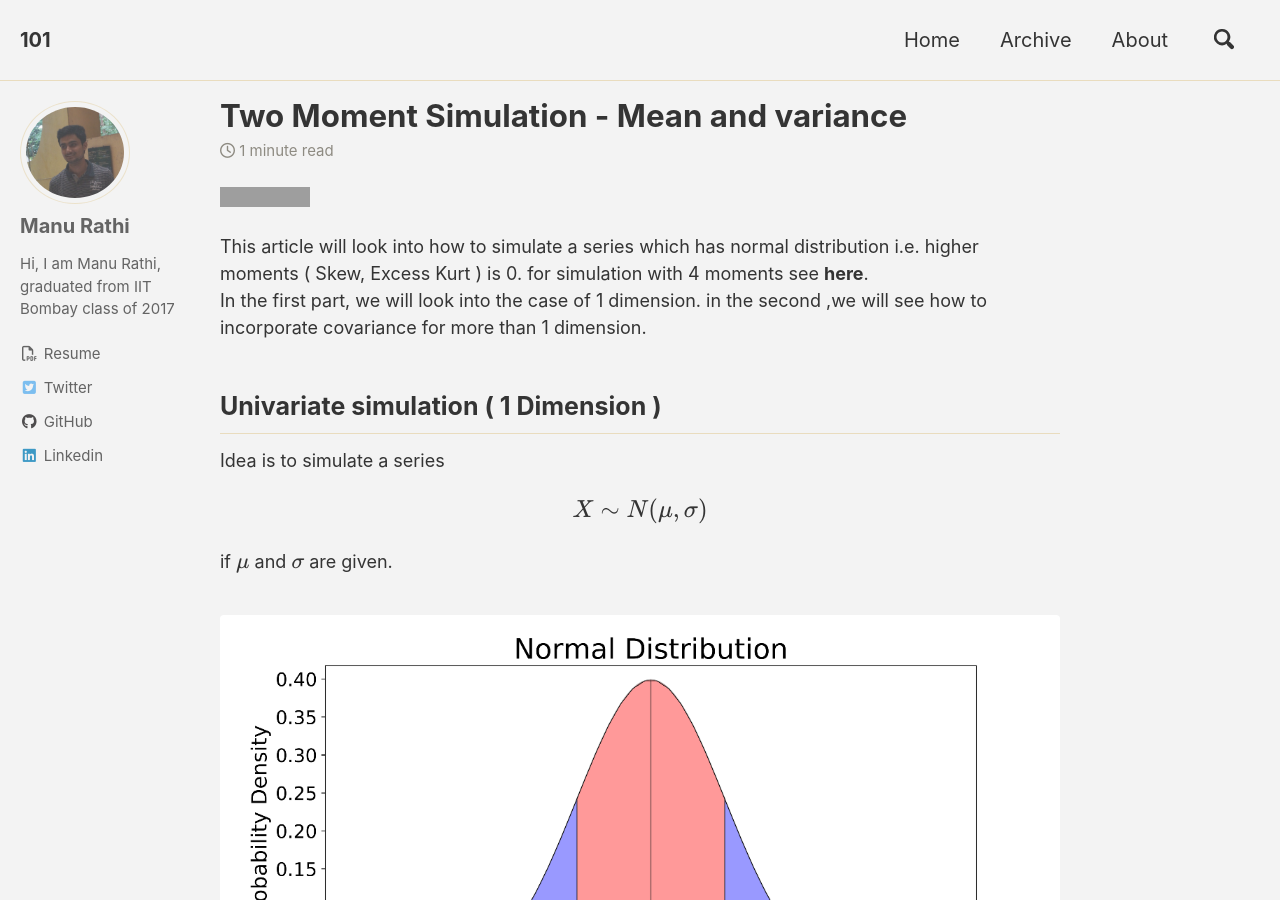
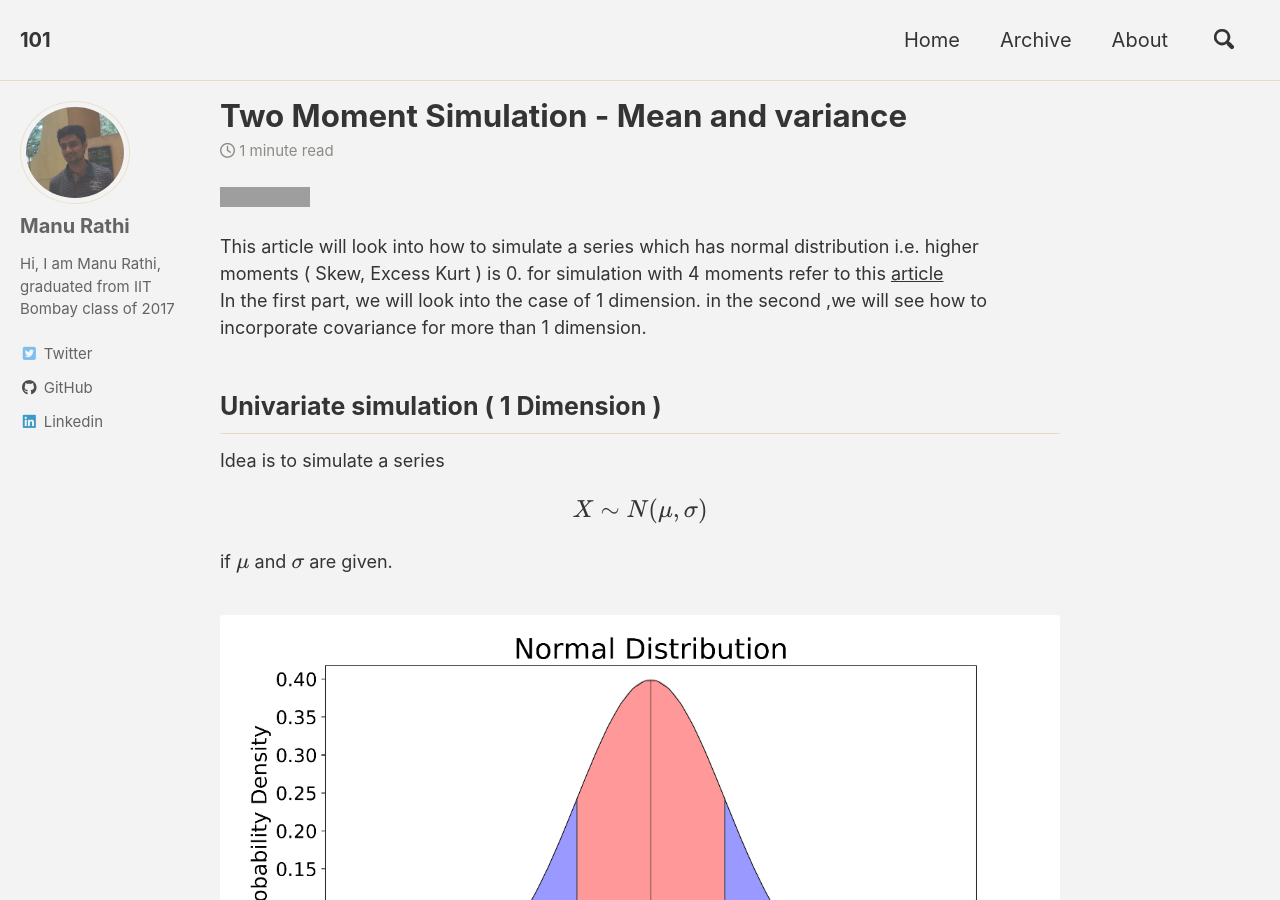
Before and after one commit to manurathi1/manurathi1.github.io, a Jekyll site: the page built from _posts/2021/Oct/2021-10-12-TwoMomentSimulation.md, in a window 1280 px wide and 900 px high. Built offline with Jekyll 4.4.1, drawn with Linux system fonts in a browser that asks for light colours; cached includes are drawn as plain includes; nearby versions of some CDN libraries; formulas are drawn with MathJax 3; comment, search, counter and statistics services are not loaded; some of the changed text lies outside the part shown; grey boxes are pictures that could not be loaded.

Commit message:
Fourmoment simulation

```diff
--- a/_config.yml
+++ b/_config.yml
@@ -68,9 +68,9 @@ author:
   avatar : "/assets/images/manu.jpg"
   bio    : "Hi, I am Manu Rathi, graduated from IIT Bombay class of 2017"
   links:
-    - label: "Resume"
-      icon: "far fa-fw fa-file-pdf"
-      url: "/assets/Files/m.pdf"
+    # - label: "Resume"
+    #   icon: "far fa-fw fa-file-pdf"
+    #   url: "/assets/Files/m.pdf"
     - label: "Twitter"
       icon: "fab fa-fw fa-twitter-square"
       url: "https://twitter.com/manurathi2"
--- a/_posts/2021/Oct/2021-10-12-TwoMomentSimulation.md
+++ b/_posts/2021/Oct/2021-10-12-TwoMomentSimulation.md
@@ -5,13 +5,14 @@ title: "Two Moment Simulation - Mean and variance"
 excerpt: "Simulate data points when first two moments are known i.e. mean and standard deviation is given"
 tags:
   - Probability
+  - Simulation
 
 # comments: true
 
 ---
 [![Open In Colab](https://colab.research.google.com/assets/colab-badge.svg)](https://colab.research.google.com/drive/1OonMdRn8GxvdiRFQ17sm2d0qyiLISxyS?usp=sharing)
 
-This article will look into how to simulate a series which has normal distribution i.e. higher moments ( Skew, Excess Kurt ) is 0. for simulation with 4 moments see **here**. <br/>
+This article will look into how to simulate a series which has normal distribution i.e. higher moments ( Skew, Excess Kurt ) is 0. for simulation with 4 moments refer to this <a href = "/FourMomentSimulation/"> article </a> <br/>
 In the first part, we will look into the case of 1 dimension. in the second ,we will see how to incorporate covariance for more than 1 dimension.
 
 ## Univariate simulation ( 1 Dimension )
```
Also changed, not shown: _posts/2021/Oct/2021-10-14-FourMomentSimulation.md (+4 -3 lines), assets/images/2021/Oct/FourMomentSimulation_CumSim.jpg (added).
